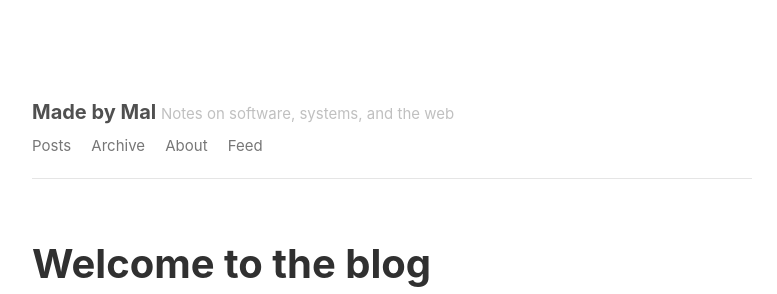
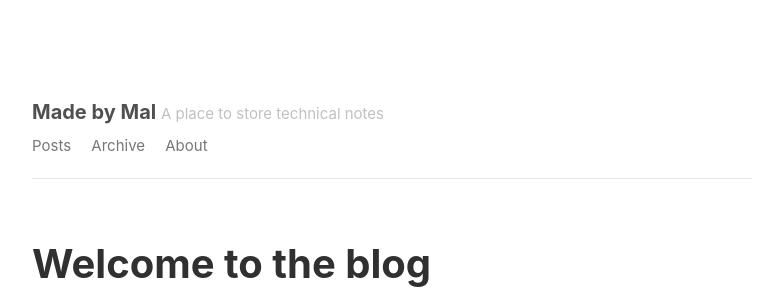
Before and after one commit to Mimran0715/Mimran0715.github.io, a Jekyll site: the page built from index.html, in a window 1280 px wide. Shown: the top 294 px of the page, without its empty margins (248-1025 px from the left). Built offline with Jekyll 4.4.1, drawn with Linux system fonts in a browser that asks for light colours; the list of posts is cut into pages by our own code.

Commit message:
chore: adjusting blog info

```diff
--- a/_config.yml
+++ b/_config.yml
@@ -1,5 +1,5 @@
 title: Made by Mal
-tagline: Notes on software, systems, and the web
+tagline: A place to store technical notes
 description: A technical blog about building reliable software and learning in public.
 url: "https://mimran0715.github.io"
 baseurl: ""
--- a/_layouts/default.html
+++ b/_layouts/default.html
@@ -12,7 +12,6 @@
           <a href="{{ '/' | relative_url }}">Posts</a>
           <a href="{{ '/archive/' | relative_url }}">Archive</a>
           <a href="{{ '/about/' | relative_url }}">About</a>
-          <a href="{{ '/feed.xml' | relative_url }}">Feed</a>
         </nav>
       </header>
       <main>{{ content }}</main>
```
